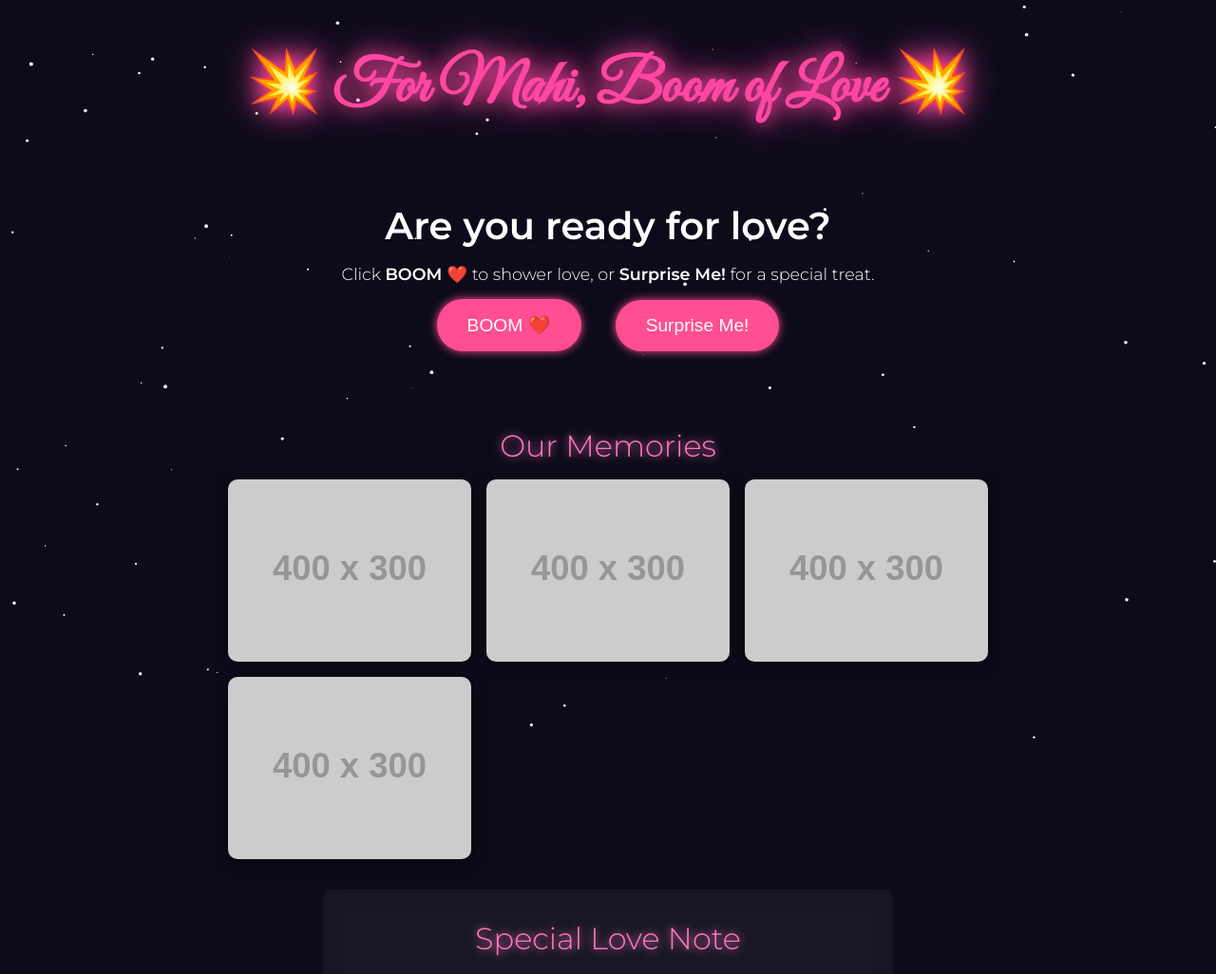
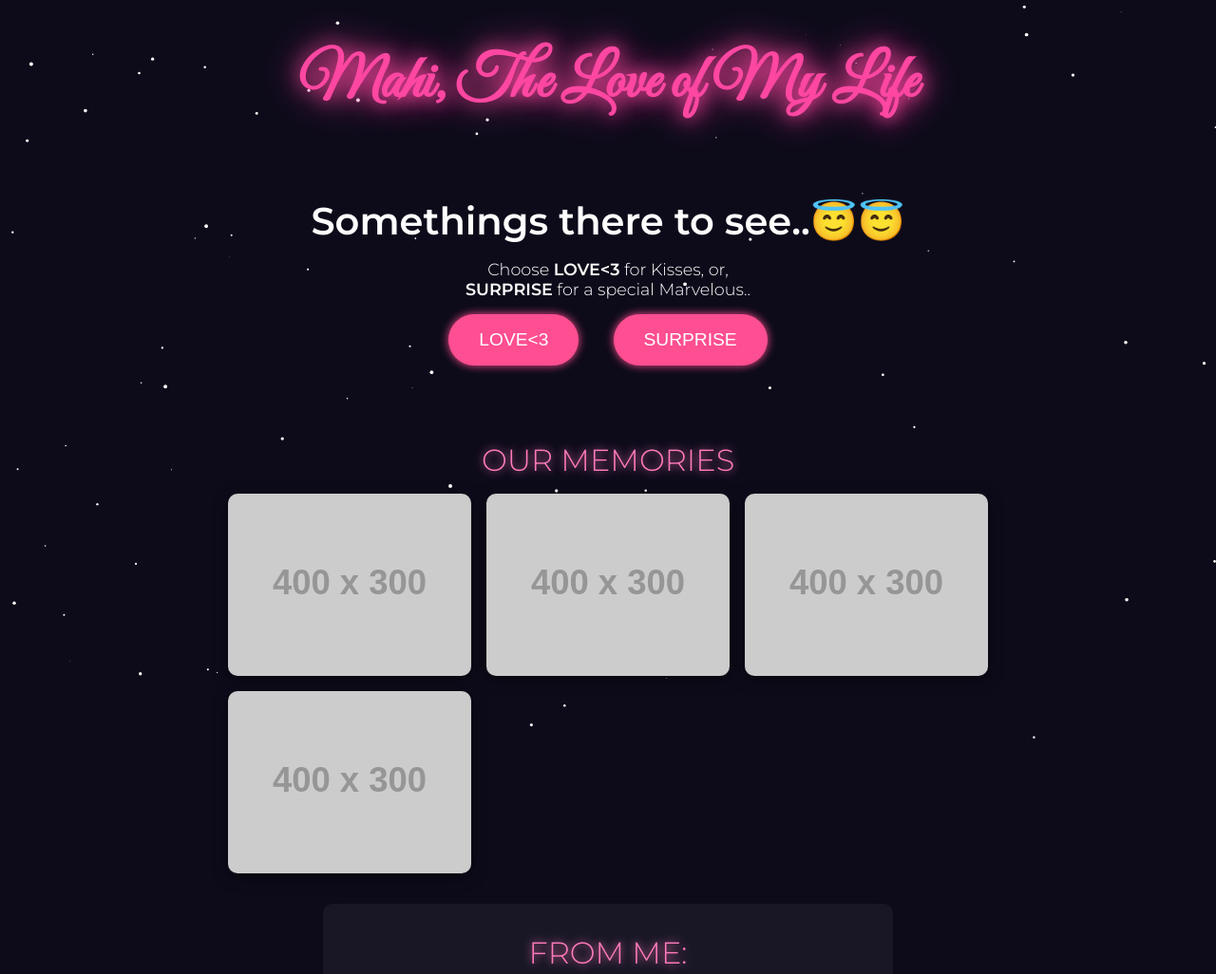
Before and after one commit to ashfaque0071/mashy, a plain HTML site: page index.html in a window 1280 px wide. Shown: the top 1026 px of the page at 95% size. Drawn offline with Linux system fonts and the light colour scheme; placeholder pictures from the web are drawn by us.

Commit message:
Update index.html

```diff
--- a/index.html
+++ b/index.html
@@ -3,7 +3,7 @@
 <head>
   <meta charset="UTF-8">
   <meta name="viewport" content="width=device-width, initial-scale=1.0">
-  <title>Mahi → Love Explosion</title>
+  <title>MY HEART=MAHI</title>
   <link href="https://fonts.googleapis.com/css2?family=Great+Vibes&family=Montserrat:wght@300;600&display=swap" rel="stylesheet">
   <style>
     * { margin: 0; padding: 0; box-sizing: border-box; }
@@ -105,18 +105,18 @@
   <canvas id="confetti-canvas"></canvas>
 
   <header>
-    <h1>💥 For Mahi, Boom of Love 💥</h1>
+    <h1>Mahi, The Love of My Life</h1>
   </header>
 
   <section class="hero">
-    <h2>Are you ready for love?</h2>
-    <p>Click <strong>BOOM ❤️</strong> to shower love, or <strong>Surprise Me!</strong> for a special treat.</p>
-    <button class="heart-btn" id="send-love">BOOM ❤️</button>
-    <button class="surprise-btn" id="surprise-me">Surprise Me!</button>
+    <h2>Somethings there to see..😇😇</h2>
+    <p>Choose <strong>LOVE<3</strong> for Kisses, or, <br> <strong>SURPRISE</strong> for a special Marvelous..</p>
+    <button class="heart-btn" id="send-love">LOVE<3</button>
+    <button class="surprise-btn" id="surprise-me">SURPRISE</button>
   </section>
 
   <section class="photos">
-    <div class="section-title">Our Memories</div>
+    <div class="section-title">OUR MEMORIES</div>
     <div class="photos-grid">
       <img src="https://via.placeholder.com/400x300?text=Photo+1" alt="Memory 1">
       <img src="https://via.placeholder.com/400x300?text=Photo+2" alt="Memory 2">
@@ -126,9 +126,9 @@
   </section>
 
   <section class="love-notes">
-    <div class="section-title">Special Love Note</div>
+    <div class="section-title">FROM ME:</div>
     <p>Every beat of my heart echoes your name. You are the spark in my life’s sky.</p>
-    <p id="hidden-message">You are my universe, Mahi. 🌟</p>
+    <p id="hidden-message">You are my universe, Mahi,Inshallahh You Will Succeed</p>
   </section>
 
   <audio id="boom-sound" src="https://www.soundjay.com/explosion/sounds/explosion-01.mp3" preload="auto"></audio>
```
